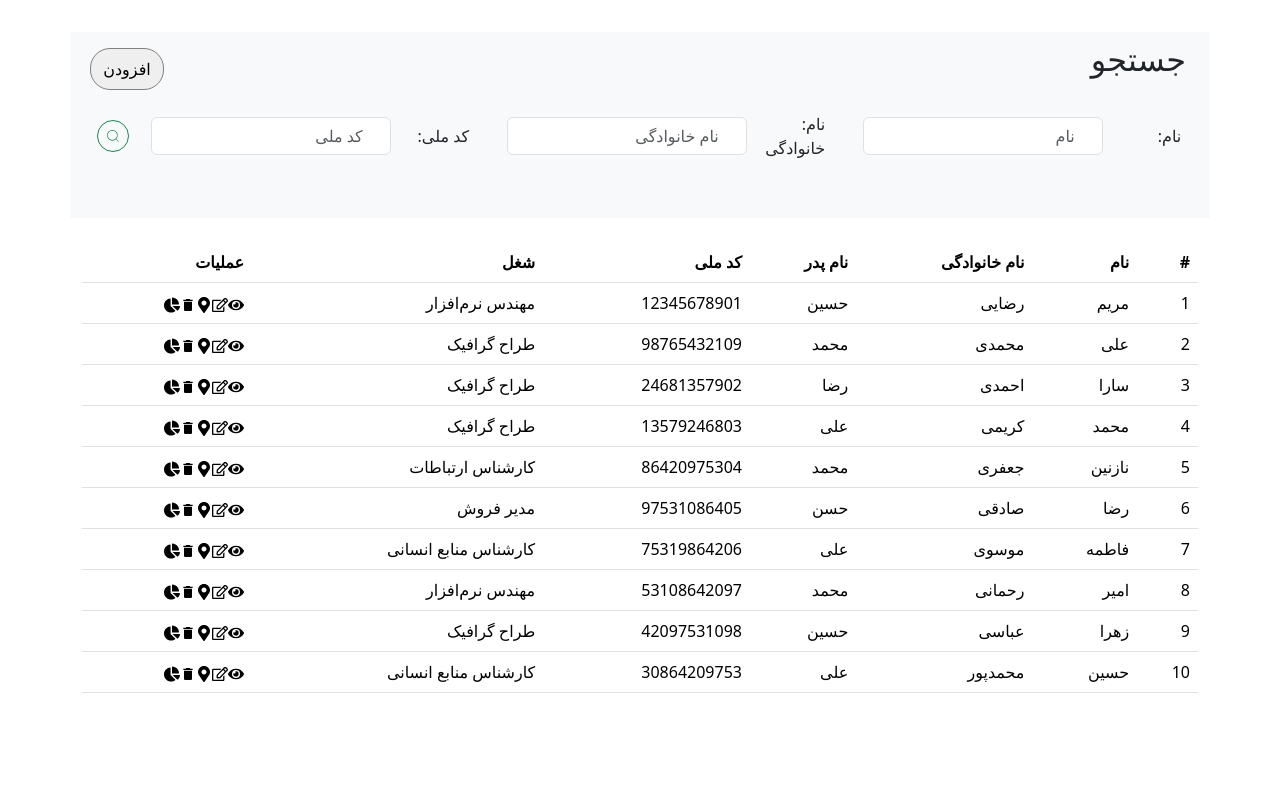
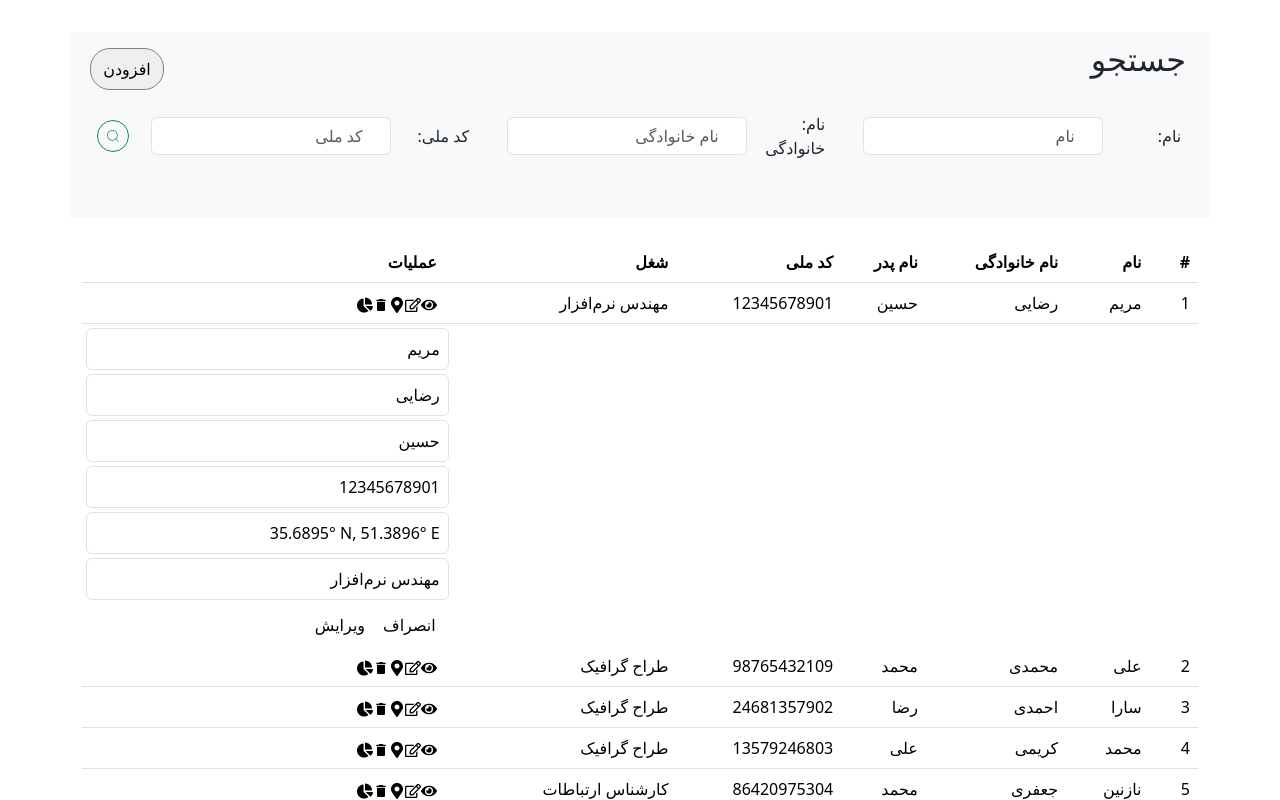
Before and after one commit to Sarina-R/formController, a React (Vite) app: page / in a window 1280 px wide. Both pictures are taken after a click on the icon 220 px from the left and 305 px from the top of the page. Shown: the top 800 px of the page. Built offline with nearby package versions, Linux system fonts and the light colour scheme.

Commit message:
updateItem

```diff
--- a/src/table/Table.jsx
+++ b/src/table/Table.jsx
@@ -21,6 +21,12 @@ const Table = () => {
       ...prevData,
       { ...newUserData, id: prevData.length + 1 },
     ]);
+  };
+
+  const updateData = (editedData) => {
+    setData((prevData) =>
+      prevData.map((item) => (item.id === editedData.id ? editedData : item))
+    );
   };
 
   useEffect(() => {
@@ -52,7 +58,7 @@ const Table = () => {
     );
   });
 
-  const contextValue = { data, addUser, setData };
+  const contextValue = { data, addUser, setData, updateData };
 
   return (
     <Context.Provider value={contextValue}>
@@ -88,7 +94,7 @@ const Table = () => {
                       job: item.job,
                     }}
                   >
-                    <TableData setData={setData} />
+                    <TableData setData={setData} updateData={updateData} />
                   </Context.Provider>
                 );
               })}
--- a/src/table/edit/edit.jsx
+++ b/src/table/edit/edit.jsx
@@ -0,0 +1,78 @@
+import React, { useContext, useState } from "react";
+import { Context } from "../Table";
+import "./edit.scss";
+
+const Edit = ({ setEditItem, updateData }) => {
+  const value = useContext(Context);
+  const [formData, setFormData] = useState(value);
+
+  const handleCancel = () => {
+    setEditItem(false);
+  };
+
+  const handleChange = (e) => {
+    const { name, value } = e.target;
+    setFormData((prev) => ({ ...prev, [name]: value }));
+  };
+
+  const handleSubmit = (e) => {
+    e.preventDefault();
+    updateData(formData);
+  };
+
+  return (
+    <div className="edit">
+      <input
+        type="text"
+        name="name"
+        value={formData.name}
+        onChange={handleChange}
+        class="form-control col mr-sm-2 m-1 "
+      />
+      <input
+        type="text"
+        name="lastName"
+        value={formData.lastName}
+        onChange={handleChange}
+        class="form-control col mr-sm-2 m-1 "
+      />
+      <input
+        type="text"
+        name="fathersName"
+        value={formData.fathersName}
+        onChange={handleChange}
+        class="form-control col mr-sm-2 m-1 "
+      />
+      <input
+        type="text"
+        name="code"
+        value={formData.code}
+        onChange={handleChange}
+        class="form-control col mr-sm-2 m-1 "
+      />
+      <input
+        type="text"
+        name="home"
+        value={formData.home}
+        onChange={handleChange}
+        class="form-control col mr-sm-2 m-1 "
+      />
+      <input
+        type="text"
+        name="job"
+        value={formData.job}
+        onChange={handleChange}
+        class="form-control col mr-sm-2 m-1 "
+      />
+
+      <button className="Dbtn btn" onClick={handleSubmit}>
+        ویرایش
+      </button>
+      <button className="Dbtn btn" onClick={handleCancel}>
+        انصراف
+      </button>
+    </div>
+  );
+};
+
+export default Edit;
--- a/src/table/edit/edit.scss
+++ b/src/table/edit/edit.scss
@@ -0,0 +1,5 @@
+.edit {
+  input {
+    min-width: 180px;
+  }
+}
--- a/src/table/header/Header.jsx
+++ b/src/table/header/Header.jsx
@@ -19,7 +19,7 @@ const Header = ({ onSearch }) => {
       <h2 className="titleJ">جستجو</h2>
       <nav className="row justify-content-center">
         <button
-          class="btn btn-outline-success"
+          className="btn btn-outline-success"
           type="submit"
           onClick={handleSearch}
         >
@@ -27,7 +27,7 @@ const Header = ({ onSearch }) => {
         </button>
         <div className="col holder d-flex align-items-center justify-content-center">
           <input
-            class="form-control col mr-sm-2 m-1 "
+            className="form-control col mr-sm-2 m-1 "
             type="search"
             placeholder="کد ملی"
             aria-label="Search"
@@ -38,7 +38,7 @@ const Header = ({ onSearch }) => {
         </div>
         <div className="col holder d-flex align-items-center justify-content-center">
           <input
-            class="form-control col mr-sm-2 m-1 "
+            className="form-control col mr-sm-2 m-1 "
             type="search"
             placeholder="نام خانوادگی"
             aria-label="Search"
@@ -49,7 +49,7 @@ const Header = ({ onSearch }) => {
         </div>
         <div className="col holder d-flex align-items-center justify-content-center">
           <input
-            class="form-control col mr-sm-2 m-1 "
+            className="form-control col mr-sm-2 m-1 "
             type="search"
             placeholder="نام"
             aria-label="Search"
--- a/src/table/tableData.jsx
+++ b/src/table/tableData.jsx
@@ -3,6 +3,7 @@ import { Link } from "react-router-dom";
 import { Context } from "./Table";
 import "./table.scss";
 import Delete from "./delete/Delete";
+import Edit from "./edit/Edit";
 
 import { FaChartPie } from "react-icons/fa";
 import { MdDelete } from "react-icons/md";
@@ -10,11 +11,13 @@ import { FaMapMarkerAlt } from "react-icons/fa";
 import { FaRegEdit } from "react-icons/fa";
 import { FaEye } from "react-icons/fa";
 
-const TableData = ({ setData }) => {
+const TableData = ({ setData, updateData }) => {
   const value = useContext(Context);
   // console.log(value.name);
 
   const [deleteItem, setDeleteItem] = useState(false);
+  const [editItem, setEditItem] = useState(false);
+
   return (
     <tbody>
       <tr>
@@ -29,7 +32,7 @@ const TableData = ({ setData }) => {
             <FaMapMarkerAlt />
           </i>
           <i className="icon">
-            <FaRegEdit />
+            <FaRegEdit onClick={() => setEditItem(true)} />
           </i>
           <i className="icon">
             <Link className="eye" to={`/result/${value.id}`}>
@@ -44,6 +47,7 @@ const TableData = ({ setData }) => {
         <td>{value.name}</td>
         <td>{value.id}</td>
       </tr>
+      {editItem && <Edit setEditItem={setEditItem} updateData={updateData} />}
       {deleteItem && <Delete setDeleteItem={setDeleteItem} setData={setData} />}
     </tbody>
   );
```
